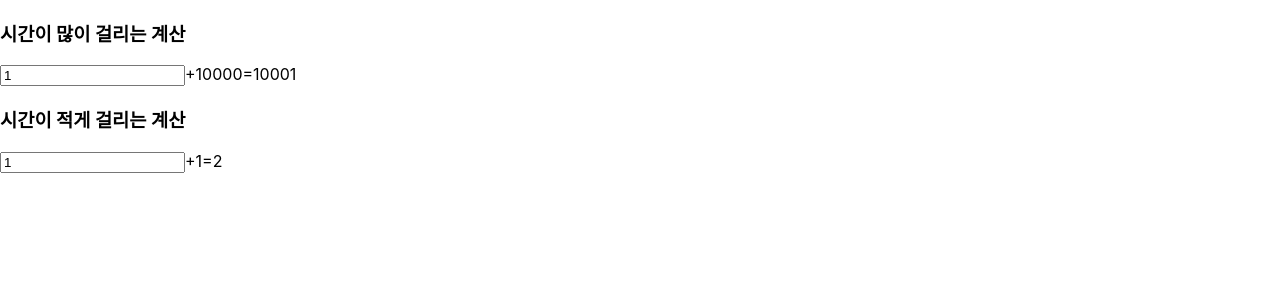
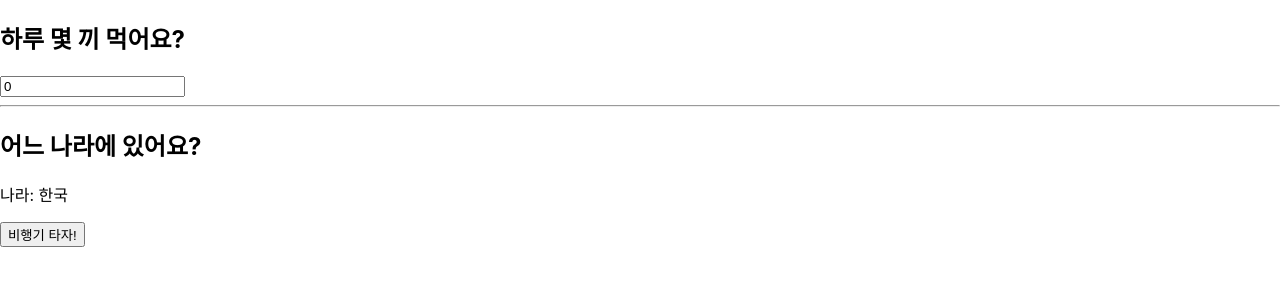
Before and after one commit to seungbeen803/hooks, a React (Create React App) app: page / in a window 1280 px wide. Shown: the top 300 px of the page. Built offline with nearby package versions, Linux system fonts and the light colour scheme.

Commit message:
Add: useMemo2

```diff
--- a/src/App.js
+++ b/src/App.js
@@ -1,65 +1,44 @@
 // App.js
-import { useMemo, useState } from "react";
+import React, {useEffect, useMemo, useState} from "react";
 
-const hardCalculate = (number) => {
-  console.log('시간이 많이 걸리는 계산');
-  for(let i = 0; i < 999999999; i++) {} // 1초 정도 지연
-  return number + 10000;
-};
+const App = () => {
+  const [number, setNumber] = useState(0);
+  const [isKorea, setIsKorea] = useState(true);
 
-const easyCalculate = (number) => {
-  console.log('시간이 적게 걸리는 계산');
-  console.log('짱 시간이 짧게 걸리는 계산');
-  for(let i = 0; i < 999999999; i++) {} // 1초 정도 지연
-  return number + 1;
-};
+  // 기본 데이터 타입
+  // const location = isKorea ? "한국" : "외국";
+  const location = useMemo(() => { // 객체타입
+    return {
+    country: isKorea ? "한국" : "외국",
+    };
+    }, [isKorea]);
 
-// easyNumber state변수가 업데이트 될 경우
-// App() 컴포넌트는 처음부터 다시 렌더링이
-// 발생되기 때문에 easyCalculate()함수를 호출하여도 자동적으로
-// hardCalculate()함수도 호출되기 때문에 시간이 지연된다.
-const App = () => {
-  // hardNumber = 1
-  const [hardNumber, setHardNumber] = useState(1);
-  // easyNumber = 1
-  const [easyNumber, setEasyNumber] = useState(1);
-
-  // const hardSum = hardCalculate(hardNumber);
-
-  // hardCalculate()함수는 처음 렌더링할 때 호출이 된다.
-  // 메모이제이션을 하게 되면 [hardNumber]은 hardNumber값이
-  // 변경되지 않으면 hardCalculate()함수는 호출이 되지 않는다.
-  const hardSum = useMemo(() => {
-    return hardCalculate(hardNumber);
-  }, [hardNumber]);
-
-  const easySum = easyCalculate(easyNumber);
+  useEffect( () => {
+    console.log("useEeffect 호출");
+    // location이 변경될 때 렌더링이 발생하면서 useEffect가 실행
+    // number 값이 변결될 때는 렌더링이 발생하지 않았음.
+    // location이 객체 타입일 때는 렌더링이 될때마다 새롭게
+    // 객체가 생성되므로 location에는 주소 값이 저장되는데 렌더링이 될 때마다
+    // 다른 주소 값을 가지게 되므로 useEffect에서는 location이 변경되었다고 인식
+    // number 값을 변경해도 렌더링이 발생한다.
+    // location이 기본 데이터 타입일때는 location 값이
+    // 변경되지 않음면 useEffect 실행(렌더링)되지 않는다.
+  }, [location]);
 
   return (
-    <>
-      <div>
-        <h3>시간이 많이 걸리는 계산</h3>
-        <input
-        type="number"
-        value={hardNumber}
-        // parseInt(e.target.value)는 정수 값으로 변환
-        onChange={(e) => { setHardNumber(parseInt(e.target.value))}}
-        />
-        <span>+10000={hardSum}</span>
-      </div>
-
-      <div>
-        <h3>시간이 적게 걸리는 계산</h3>
-        <input
-        type="number"
-        value={easyNumber}
-        // parseInt(e.target.value)는 정수 값으로 변환
-        onChange={(e) => { setEasyNumber(parseInt(e.target.value))}}
-        />
-        <span>+1={easySum}</span>
-      </div>
-    </>
-
+    <div>
+      <h2>하루 몇 끼 먹어요?</h2>
+      <input
+      type="number"
+      value={number}
+      onChange={(e) => { setNumber(e.target.value) }}
+      />
+      <hr/>
+      <h2>어느 나라에 있어요?</h2>
+      {/* <p>skfk:{location}</p> */}
+      <p>나라: {location.country}</p>
+      <button onClick={() => { setIsKorea(!isKorea) }}>비행기 타자!</button>
+    </div>
   );
 };
 
```
